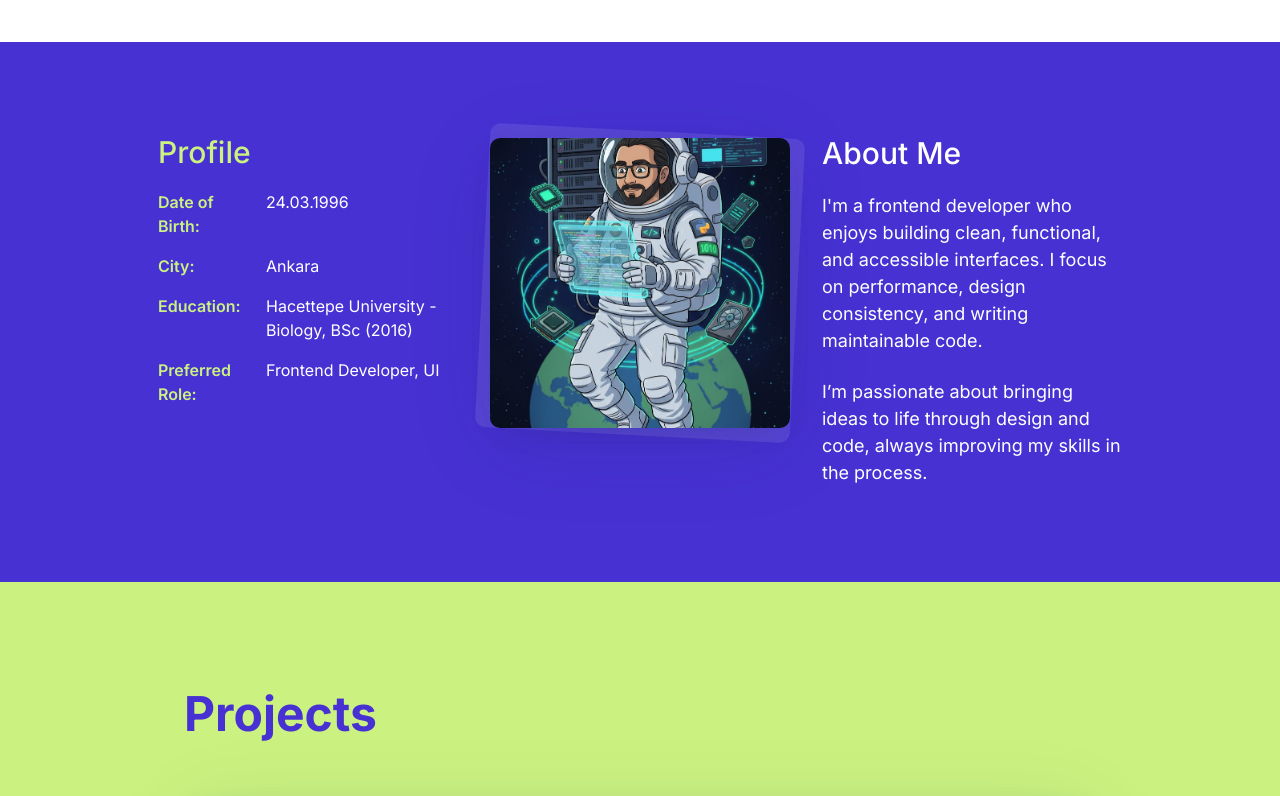
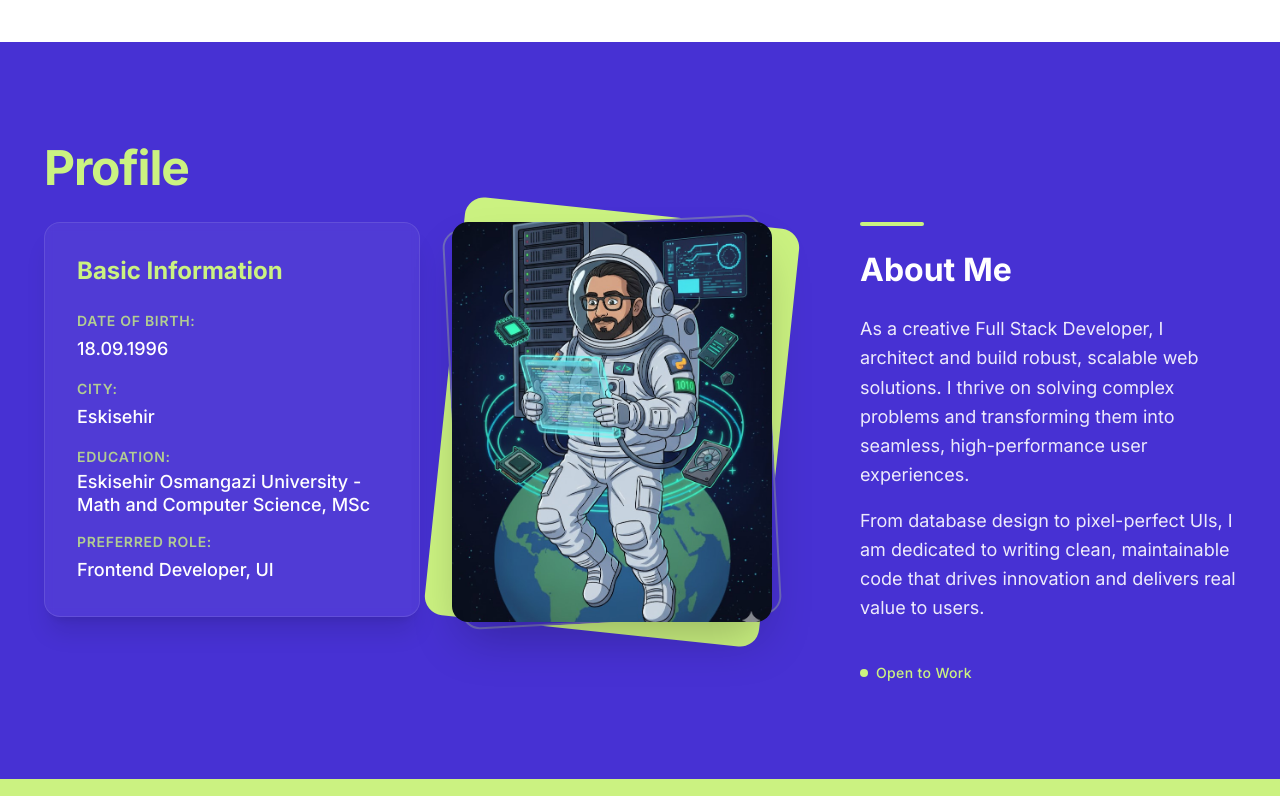
Before and after one commit to eminmengi/personal-portfolio, a React (Vite) app: page / in a window 1280 px wide. Shown: the part 1340-2136 px from the top of the page. Built offline with nearby package versions, Linux system fonts and the light colour scheme; grey boxes are pictures that could not be loaded.

Commit message:
Profile fixed

```diff
--- a/src/components/Hero.jsx
+++ b/src/components/Hero.jsx
@@ -14,7 +14,7 @@ const Hero = () => {
       <div className="absolute top-0 right-0 w-[30%] h-full bg-[#CBF281] dark:bg-[#1A210B] opacity-10 skew-x-12 translate-x-1/2 pointer-events-none transition-colors duration-300" />
       <div className="absolute bottom-0 left-0 w-64 h-64 bg-white opacity-5 rounded-full blur-3xl pointer-events-none" />
 
-      <div className="max-w-[960px] mx-auto px-6 w-full flex flex-col md:flex-row items-center justify-between gap-12 lg:gap-20 relative z-10">
+      <div className="max-w-[1240px] mx-auto px-6 w-full flex flex-col md:flex-row items-center justify-between gap-12 lg:gap-20 relative z-10">
 
         {/* Left Side (Text) */}
         <div className="flex flex-col gap-6 md:w-3/5">
@@ -100,7 +100,7 @@ const Hero = () => {
 
             {/* Main Image */}
             <img
-              src="/profile2.jpg"
+              src="/hero.png"
               alt="Hero Profile"
               className="relative w-full h-full object-cover rounded-[24px] shadow-2xl z-10 hover:scale-[1.02] transition-transform duration-500"
             />
--- a/src/components/Profile.jsx
+++ b/src/components/Profile.jsx
@@ -6,59 +6,86 @@ const Profile = () => {
 
   return (
     <section id="profile" className="py-24 bg-[#4731D3] dark:bg-[#171043] transition-colors duration-300">
-      <div className="max-w-[960px] mx-auto px-6 grid grid-cols-1 md:grid-cols-[300px_300px_300px] gap-8 items-start justify-center text-white">
-
-        {/* Basic Info */}
-        <div className="space-y-6">
-          <h2 className="text-[30px] font-medium leading-[28px] text-[#CBF281]">
+      <div className="max-w-[1240px] mx-auto px-6">
+        <h2 className="text-[48px] font-bold leading-tight text-[#CBF281] mb-6 tracking-tight">
           {t("profile.title")}
         </h2>
+
+        <div className="grid grid-cols-1 md:grid-cols-3 gap-8 items-start text-white">
+
+          {/* Basic Info Card */}
+          <motion.div
+            initial={{ opacity: 0, x: -30 }}
+            whileInView={{ opacity: 1, x: 0 }}
+            transition={{ duration: 0.5 }}
+            className="bg-white/5 p-8 rounded-2xl backdrop-blur-sm border border-white/10 shadow-xl space-y-6 hover:border-[#CBF281]/50 transition-colors duration-300"
+          >
+            <h3 className="text-2xl font-bold text-[#CBF281] mb-2 font-inter">{t("profile.basicInfo")}</h3>
             <div className="space-y-4">
-            <div className="grid grid-cols-[100px_1fr] gap-2">
-              <span className="font-semibold text-[#CBF281]">{t("profile.birth")}</span>
-              <span className="font-normal text-white">24.03.1996</span>
+              <div className="group">
+                <span className="block text-sm font-semibold text-[#CBF281] mb-1 opacity-80 uppercase tracking-wider">{t("profile.birth")}</span>
+                <span className="block text-lg font-medium text-white group-hover:translate-x-2 transition-transform duration-300">{t("profile.birthDate")}</span>
               </div>
-            <div className="grid grid-cols-[100px_1fr] gap-2">
-              <span className="font-semibold text-[#CBF281]">{t("profile.city")}</span>
-              <span className="font-normal text-white">Ankara</span>
+              <div className="group">
+                <span className="block text-sm font-semibold text-[#CBF281] mb-1 opacity-80 uppercase tracking-wider">{t("profile.city")}</span>
+                <span className="block text-lg font-medium text-white group-hover:translate-x-2 transition-transform duration-300">{t("profile.cityVal")}</span>
               </div>
-            <div className="grid grid-cols-[100px_1fr] gap-2">
-              <span className="font-semibold text-[#CBF281]">{t("profile.education")}</span>
-              <span className="font-normal text-white">{t("profile.educationDetail")}</span>
+              <div className="group">
+                <span className="block text-sm font-semibold text-[#CBF281] mb-1 opacity-80 uppercase tracking-wider">{t("profile.education")}</span>
+                <span className="block text-lg font-medium text-white group-hover:translate-x-2 transition-transform duration-300 whitespace-pre-line leading-tight">{t("profile.educationDetail")}</span>
               </div>
-            <div className="grid grid-cols-[100px_1fr] gap-2">
-              <span className="font-semibold text-[#CBF281]">{t("profile.role")}</span>
-              <span className="font-normal text-white">{t("profile.roleDetail")}</span>
+              <div className="group">
+                <span className="block text-sm font-semibold text-[#CBF281] mb-1 opacity-80 uppercase tracking-wider">{t("profile.role")}</span>
+                <span className="block text-lg font-medium text-white group-hover:translate-x-2 transition-transform duration-300">{t("profile.roleDetail")}</span>
               </div>
             </div>
-        </div>
+          </motion.div>
 
-        {/* Image with Frame and Animation */}
+          {/* Image Center */}
           <motion.div
-          initial={{ opacity: 0, scale: 0.9 }}
+            initial={{ opacity: 0, scale: 0.8 }}
             whileInView={{ opacity: 1, scale: 1 }}
-          transition={{ duration: 0.7 }}
-          className="relative w-[300px] h-[290px] mx-auto md:mx-0"
+            transition={{ duration: 0.5 }}
+            className="relative w-full max-w-[320px] aspect-[4/5] mx-auto md:mx-0 flex justify-center items-center"
           >
-          <div className="absolute inset-0 bg-white/10 rounded-[10px] transform rotate-3 scale-105"></div>
+            <div className="absolute inset-0 bg-[#CBF281] rounded-[18px] transform rotate-6 scale-105 z-0"></div>
+            <div className="absolute inset-0 bg-[#4731D3] rounded-[18px] transform -rotate-3 z-0 border-2 border-[#CBF281]/30"></div>
             <img
               src="/profile2.jpg"
-            alt="Profile working"
-            className="w-full h-full object-cover rounded-[10px] shadow-[0px_8px_28px_-6px_rgba(24,39,75,0.12),0px_18px_88px_-4px_rgba(24,39,75,0.14)] relative z-10"
+              alt="Profile"
+              className="w-full h-full object-cover rounded-[16px] shadow-2xl relative z-10 hover:scale-[1.02] transition-transform duration-500"
             />
           </motion.div>
 
-        {/* About Me */}
-        <div className="space-y-6">
-          <h3 className="text-[30px] font-medium leading-[30px] text-white">
+          {/* About Me Content */}
+          <motion.div
+            initial={{ opacity: 0, x: 30 }}
+            whileInView={{ opacity: 1, x: 0 }}
+            transition={{ duration: 0.5 }}
+            className="space-y-6 relative"
+          >
+            {/* Decorative Line */}
+            <div className="w-16 h-1 bg-[#CBF281] rounded-full mb-6"></div>
+
+            <h3 className="text-[32px] font-bold leading-tight text-white font-inter">
               {t("profile.aboutTitle")}
             </h3>
-          <p className="text-[18px] font-normal leading-[27px] text-white">
+
+            <div className="space-y-4 text-white/90 text-lg leading-relaxed font-light">
+              <p className="hover:text-white transition-colors duration-300">
                 {t("profile.about1")}
               </p>
-          <p className="text-[18px] font-normal leading-[27px] text-white">
+              <p className="hover:text-white transition-colors duration-300">
                 {t("profile.about2")}
               </p>
+            </div>
+
+            {/* Optional Signature or detail */}
+            <div className="pt-4 flex items-center gap-2">
+              <div className="w-2 h-2 rounded-full bg-[#CBF281]"></div>
+              <span className="text-[#CBF281] font-medium tracking-wide text-sm">{t("profile.openToWork")}</span>
+            </div>
+          </motion.div>
         </div>
       </div>
     </section>
--- a/src/components/Projects.jsx
+++ b/src/components/Projects.jsx
@@ -27,7 +27,7 @@ const Projects = () => {
 
     return (
         <section id="projects" className="py-24 bg-[#CBF281] dark:bg-[#1A210B] transition-colors duration-300">
-            <div className="max-w-[960px] mx-auto px-6">
+            <div className="max-w-[1240px] mx-auto px-6">
                 <h2 className="text-[48px] font-bold text-[#4731D3] dark:text-[#CBF281] mb-12">
                     {t("projects.title")}
                 </h2>
--- a/src/locales/en.json
+++ b/src/locales/en.json
@@ -52,12 +52,16 @@
     "birth": "Date of Birth:",
     "city": "City:",
     "education": "Education:",
-    "educationDetail": "Hacettepe University - Biology, BSc (2016)",
+    "educationDetail": "Eskisehir Osmangazi University - Math and Computer Science, MSc",
     "role": "Preferred Role:",
     "roleDetail": "Frontend Developer, UI",
     "aboutTitle": "About Me",
-    "about1": "I'm a frontend developer who enjoys building clean, functional, and accessible interfaces. I focus on performance, design consistency, and writing maintainable code.",
-    "about2": "I’m passionate about bringing ideas to life through design and code, always improving my skills in the process."
+    "about1": "As a creative Full Stack Developer, I architect and build robust, scalable web solutions. I thrive on solving complex problems and transforming them into seamless, high-performance user experiences.",
+    "about2": "From database design to pixel-perfect UIs, I am dedicated to writing clean, maintainable code that drives innovation and delivers real value to users.",
+    "basicInfo": "Basic Information",
+    "birthDate": "18.09.1996",
+    "cityVal": "Eskisehir",
+    "openToWork": "Open to Work"
   },
   "projects": {
     "title": "Projects",
--- a/src/locales/tr.json
+++ b/src/locales/tr.json
@@ -15,7 +15,7 @@
       "UI/UX Tutkunuyum",
       "Teknoloji Severim"
     ],
-    "cta": "Harika şeyler inşa edelim.",
+    "cta": "Birlikte harika bir şey inşa edelim.",
     "description": [
       {
         "text": "Şu anda",
@@ -52,12 +52,16 @@
     "birth": "Doğum Tarihi:",
     "city": "İkamet Şehri:",
     "education": "Eğitim Durumu:",
-    "educationDetail": "Eskişehir Osmangazi - Biyoloji Lisans (2016)",
+    "educationDetail": "Eskişehir Osmangazi Üniversitesi - Matematik ve Bilgisayar Bilimleri MSc",
     "role": "Tercih Ettiği Rol:",
-    "roleDetail": "Frontend Geliştirici, UI",
+    "roleDetail": "Fullstack Geliştirici",
     "aboutTitle": "Hakkımda",
-    "about1": "Temiz, işlevsel ve erişilebilir arayüzler geliştirmeyi seven bir frontend geliştiricisiyim. Performans, tasarım tutarlılığı ve sürdürülebilir kod yazımına önem veririm.",
-    "about2": "Tasarım ve kod aracılığıyla fikirleri hayata geçirmekten keyif alıyor, bu süreçte kendimi sürekli geliştirmeye odaklanıyorum."
+    "about1": "Yaratıcı bir Full Stack Geliştirici olarak, sağlam ve ölçeklenebilir web çözümleri tasarlayıp inşa ediyorum. Karmaşık problemleri çözmekten ve bunları kusursuz, yüksek performanslı kullanıcı deneyimlerine dönüştürmekten keyif alıyorum.",
+    "about2": "Veritabanı mimarisinden piksel hassasiyetindeki arayüzlere kadar, inovasyonu destekleyen ve kullanıcılara gerçek değer katan temiz, sürdürülebilir kodlar yazmaya odaklanıyorum.",
+    "basicInfo": "Temel Bilgiler",
+    "birthDate": "18.09.1996",
+    "cityVal": "Eskisehir",
+    "openToWork": "İş Tekliflerine Açık"
   },
   "projects": {
     "title": "Projeler",
```
Also changed, not shown: public/hero.png (added). Lines whose indentation alone changed are shown as unchanged.
